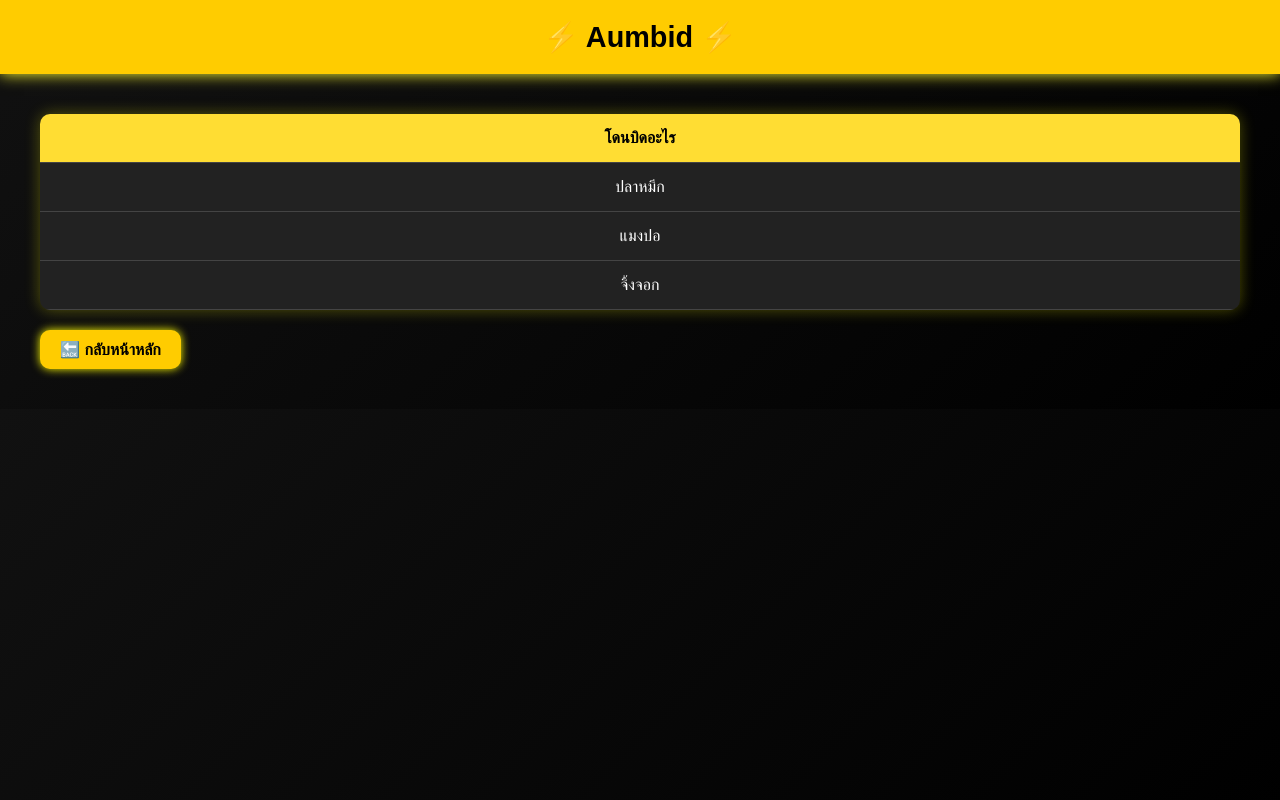
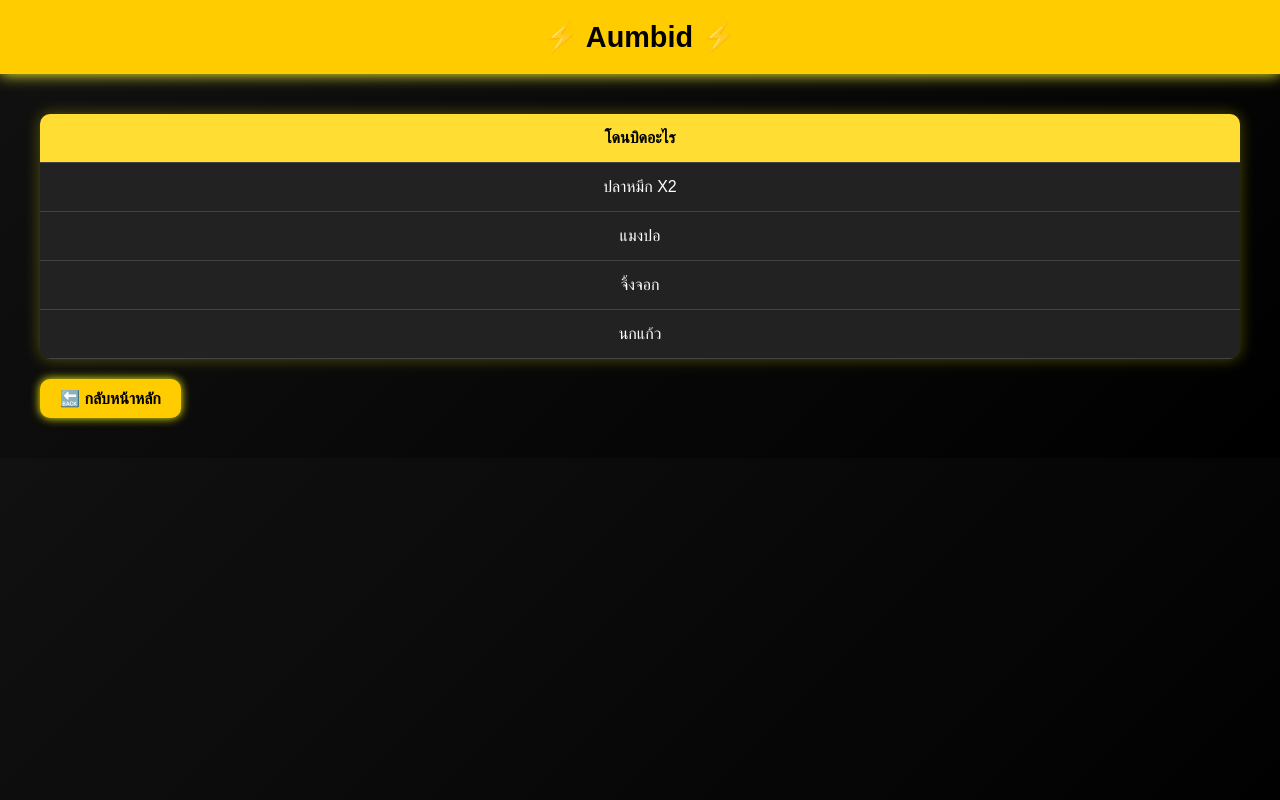
Before and after one commit to Ere12e/Ere12e.github.io, a plain HTML site: page index.html in a window 1280 px wide. Drawn offline with Linux system fonts and the light colour scheme.

Commit message:
Update index.html

```diff
--- a/index.html
+++ b/index.html
@@ -83,7 +83,7 @@
       </thead>
       <tbody>
         <tr>
-          <td>ปลาหมึก</td>
+          <td>ปลาหมึก X2</td>
 
         </tr>
         <tr>
@@ -92,6 +92,11 @@
         </tr>
          <tr>
           <td>จิ้งจอก</td>
+
+        </tr>
+        </tr>
+         <tr>
+          <td>นกแก้ว</td>
 
         </tr>
 
```
